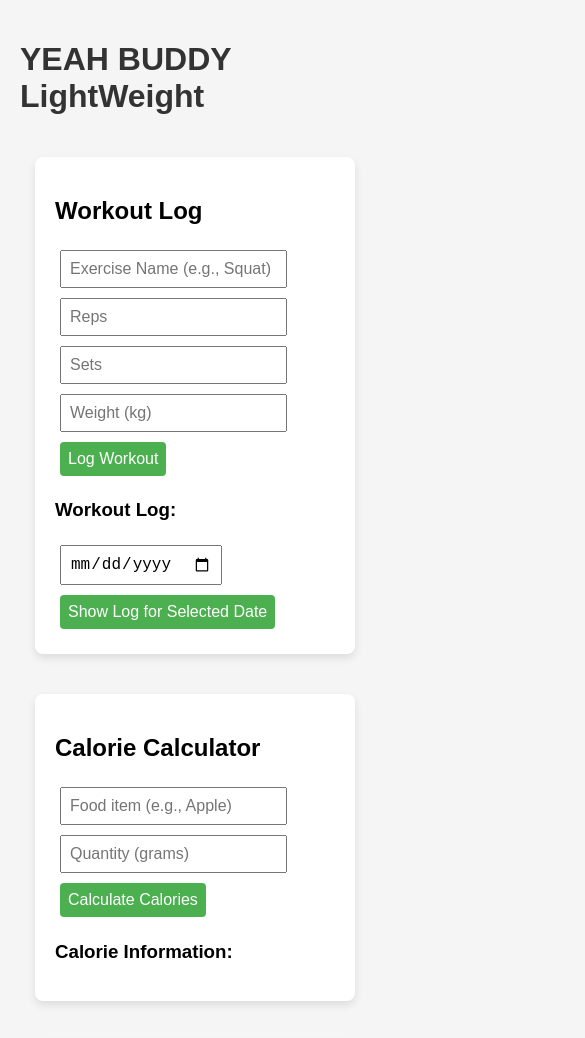
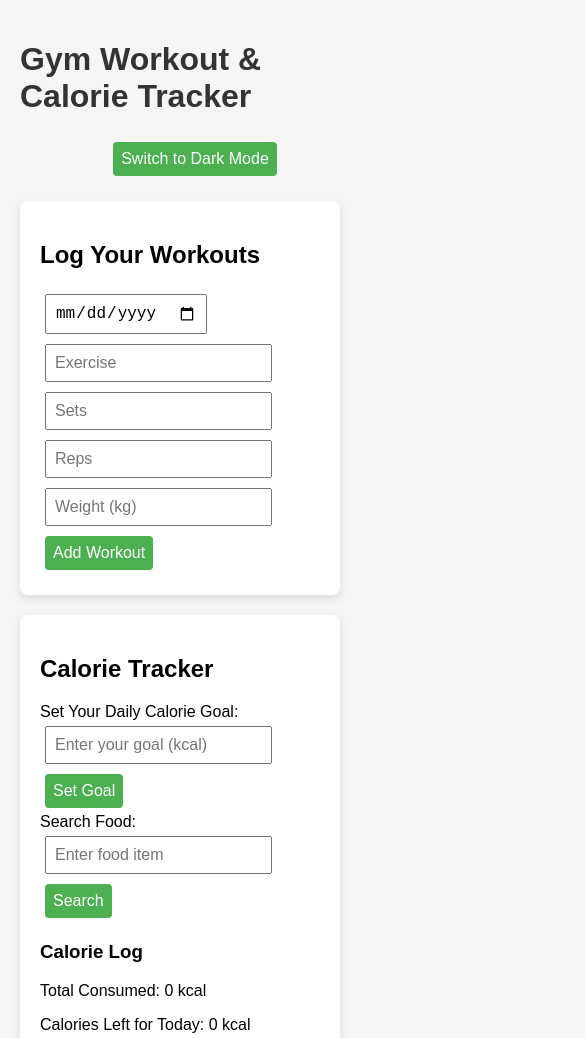
Before and after one commit to Aishwary125/GYM-Tracker, a plain HTML site: page index.html in a window 390 px wide. Shown: the top 1038 px of the page, 585 px wide, since content can reach past the window. Drawn offline with Linux system fonts and the light colour scheme.

Commit message:
Update index.html

```diff
--- a/index.html
+++ b/index.html
@@ -3,44 +3,74 @@
 <head>
     <meta charset="UTF-8">
     <meta name="viewport" content="width=device-width, initial-scale=1.0">
-    <title>Gym Website</title>
+    <title>Gym Workout & Calorie Tracker</title>
     <link rel="stylesheet" href="style.css">
 </head>
 <body>
-    <h1>YEAH BUDDY LightWeight</h1>
+    <h1>Gym Workout & Calorie Tracker</h1>
 
-    <!-- Daily Workout Logger -->
-    <section id="workout-log">
-        <h2>Workout Log</h2>
-        <input type="text" id="exercise" placeholder="Exercise Name (e.g., Squat)">
-        <input type="number" id="reps" placeholder="Reps">
-        <input type="number" id="sets" placeholder="Sets">
-        <input type="number" id="weight" placeholder="Weight (kg)">
-        <button onclick="logWorkout()">Log Workout</button>
-        <h3>Workout Log:</h3>
-        <input type="date" id="log-date" value="" />
-        <button onclick="showLogs()">Show Log for Selected Date</button>
-        <div id="workout-log-display"></div>
+    <!-- Theme Toggle Button -->
+    <button onclick="toggleTheme()" id="theme-toggle">Switch to Dark Mode</button>
+
+    <!-- Main Content Wrapper for Side-by-Side Layout -->
+    <div class="main-content">
+        <!-- Workout Logger Section -->
+        <section id="workout-section">
+            <h2>Log Your Workouts</h2>
+            <input type="date" id="log-date" value="">
+            <input type="text" id="exercise" placeholder="Exercise">
+            <input type="number" id="sets" placeholder="Sets">
+            <input type="number" id="reps" placeholder="Reps">
+            <input type="number" id="weight" placeholder="Weight (kg)">
+            <button onclick="logWorkout()">Add Workout</button>
+            <div id="workout-log-display"></div>
+        </section>
+
+        <!-- Calorie Tracker Section -->
+        <section id="calorie-section">
+            <h2>Calorie Tracker</h2>
+
+            <!-- Set daily calorie goal -->
+            <div>
+                <label for="calorie-goal">Set Your Daily Calorie Goal:</label>
+                <input type="number" id="calorie-goal" placeholder="Enter your goal (kcal)">
+                <button onclick="setCalorieGoal()">Set Goal</button>
+            </div>
+
+            <!-- Search for food item -->
+            <label for="food-input">Search Food:</label>
+            <input type="text" id="food-input" placeholder="Enter food item">
+            <button onclick="searchFood()">Search</button>
+
+            <div id="food-results"></div>
+
+            <h3>Calorie Log</h3>
+            <ul id="calorie-list"></ul>
+            <p>Total Consumed: <span id="total-calories">0</span> kcal</p>
+            <p>Calories Left for Today: <span id="calories-left">0</span> kcal</p>
+        </section>
+    </div>
+    <section id="workout-videos">
+        <h2>Workout Videos</h2>
+        <div class="video-container">
+            <!-- Embed a YouTube Video -->
+            <div class="video">
+                <iframe width="560" height="315" src="https://www.youtube.com/embed/GNO4OtYoCYk" frameborder="0" allow="accelerometer; autoplay; encrypted-media; gyroscope; picture-in-picture" allowfullscreen></iframe>
+                <p>Video 1: Science NERD</p>
+            </div>
+
+            <div class="video">
+                <iframe width="560" height="315" src="https://www.youtube.com/embed/PtDG6--j3-I" frameborder="0" allow="accelerometer; autoplay; encrypted-media; gyroscope; picture-in-picture" allowfullscreen></iframe>
+                <p>Video 2: GOAT</p>
+            </div>
+
+            <div class="video">
+                <iframe width="560" height="315" src="https://www.youtube.com/embed/IDgpxuUtV_g" frameborder="0" allow="accelerometer; autoplay; encrypted-media; gyroscope; picture-in-picture" allowfullscreen></iframe>
+                <p>Video 3: BUSTED</p>
+            </div>
+        </div>
     </section>
 
-    <section id="calorie-calculator">
-        <h2>Calorie Calculator</h2>
-        <input type="text" id="food" placeholder="Food item (e.g., Apple)">
-        <input type="number" id="quantity" placeholder="Quantity (grams)">
-        <button onclick="calculateCalories()">Calculate Calories</button>
-        <h3>Calorie Information:</h3>
-        <p id="calorie-result"></p>
-        <div id="calorie-log-display"></div>
-    </section>
-
-
-    <!-- Workout Video Library -->
-    <section id="workout-videos">
-        <h2>Workout Videos</h2>
-        <!-- Embed some YouTube videos here -->
-        <iframe width="300" height="200" src="https://www.youtube.com/embed/GNO4OtYoCYk" title="Workout Video 1"></iframe>
-        <iframe width="300" height="200" src="https://www.youtube.com/embed/SgyUoY0IZ7A" title="Workout Video 2"></iframe>
-    </section>
 
     <script src="script.js"></script>
 </body>
```
